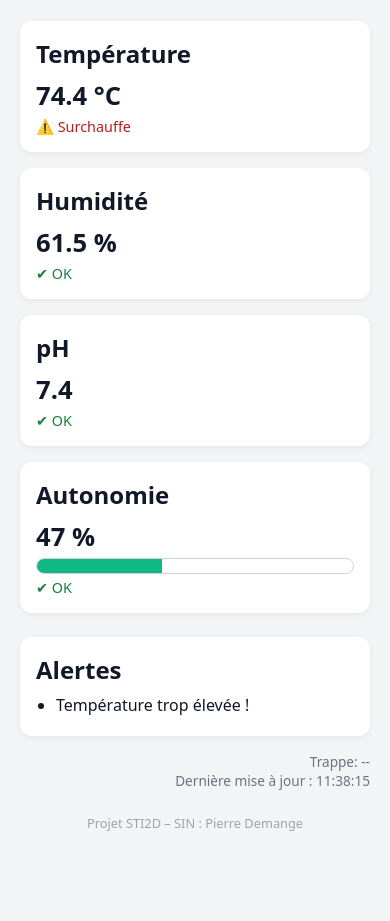
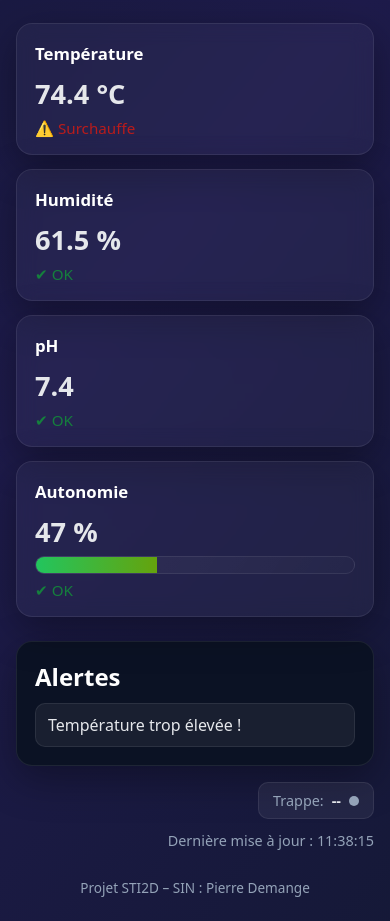
Before and after one commit to Peterdmg/activateur-composte, a plain HTML site: page index.html in a window 390 px wide. Shown: the part 153-1074 px from the top of the page. Before the commit the page ends 1005 px from the top, so only its background shows below. Drawn offline with Linux system fonts and the light colour scheme.

Commit message:
Refactor styles in style.css for better design
Updated CSS variables and styles for improved design and responsiveness.

```diff
--- a/style.css
+++ b/style.css
@@ -1,3 +1,17 @@
+:root {
+  --bg: #0f172a;
+  --panel: #0b1224;
+  --card: rgba(255, 255, 255, 0.04);
+  --border: rgba(255, 255, 255, 0.08);
+  --accent: #7dd3fc;
+  --accent-2: #22c55e;
+  --text: #e5e7eb;
+  --muted: #94a3b8;
+  --shadow: 0 12px 40px rgba(0, 0, 0, 0.35);
+  --radius: 16px;
+  --glass: rgba(255, 255, 255, 0.06);
+}
+
 * {
   box-sizing: border-box;
   margin: 0;
@@ -6,100 +20,211 @@
 }
 
 body {
-  background: #f3f4f6;
-  color: #111827;
-  padding: 20px;
+  min-height: 100vh;
+  padding: 32px 20px 24px;
+  color: var(--text);
+  background:
+    linear-gradient(130deg, #0b1024, #0f172a, #1e1b4b, #0f172a, #0b1024),
+    linear-gradient(210deg, rgba(80, 50, 150, 0.35), rgba(14, 165, 233, 0.08), rgba(15, 23, 42, 0.4));
+  background-size: 420% 420%, 320% 320%;
+  animation: auroraShift 24s linear infinite, auroraDrift 32s linear infinite;
+}
+
+@keyframes auroraShift {
+  0% {
+    background-position: 0% 40%, 30% 20%;
+  }
+  50% {
+    background-position: 80% 60%, 90% 80%;
+  }
+  100% {
+    background-position: 0% 40%, 30% 20%;
+  }
+}
+
+@keyframes auroraDrift {
+  0% {
+    background-position: 20% 20%, 70% 60%;
+  }
+  25% {
+    background-position: 60% 80%, 20% 40%;
+  }
+  50% {
+    background-position: 90% 30%, 50% 90%;
+  }
+  75% {
+    background-position: 40% 70%, 80% 30%;
+  }
+  100% {
+    background-position: 20% 20%, 70% 60%;
+  }
 }
 
 header {
   text-align: center;
-  margin-bottom: 24px;
+  margin-bottom: 28px;
 }
 
 header h1 {
-  font-size: 1.8rem;
-  margin-bottom: 8px;
+  font-size: 2rem;
+  letter-spacing: -0.02em;
+  margin-bottom: 10px;
+}
+
+header p {
+  color: var(--muted);
 }
 
 main {
   max-width: 1100px;
-  margin: 0 auto 24px auto;
+  margin: 0 auto 28px;
 }
 
 .cards {
   display: grid;
-  grid-template-columns: repeat(auto-fit, minmax(220px, 1fr));
-  gap: 16px;
+  grid-template-columns: repeat(auto-fit, minmax(230px, 1fr));
+  gap: 18px;
   margin-bottom: 24px;
 }
 
 .card {
-  background: white;
-  padding: 16px;
-  border-radius: 12px;
-  box-shadow: 0 2px 6px rgba(0, 0, 0, 0.06);
+  background: var(--card);
+  border: 1px solid var(--border);
+  border-radius: var(--radius);
+  padding: 18px 18px 16px;
+  box-shadow: var(--shadow);
+  backdrop-filter: blur(10px);
+  transition: transform 0.2s ease, border-color 0.2s ease, box-shadow 0.2s ease;
+}
+
+.card:hover {
+  transform: translateY(-4px);
+  border-color: rgba(125, 211, 252, 0.35);
+  box-shadow: 0 14px 40px rgba(0, 0, 0, 0.45);
 }
 
 .card h2 {
-  margin-bottom: 8px;
+  margin-bottom: 10px;
+  font-size: 1.05rem;
+  color: #fff;
 }
 
 .card .value {
-  font-size: 1.6rem;
-  font-weight: 600;
-  margin-bottom: 4px;
+  font-size: 1.7rem;
+  font-weight: 700;
+  margin-bottom: 6px;
 }
 
 .card .status {
-  color: #4b5563;
-  font-size: 0.9rem;
+  color: var(--muted);
+  font-size: 0.95rem;
 }
 
 .battery {
   width: 100%;
-  height: 16px;
-  border-radius: 8px;
-  border: 1px solid #d1d5db;
+  height: 18px;
+  border-radius: 10px;
+  border: 1px solid var(--border);
   overflow: hidden;
-  margin-bottom: 4px;
+  margin-bottom: 6px;
+  background: linear-gradient(120deg, rgba(255, 255, 255, 0.06), rgba(255, 255, 255, 0.02));
 }
 
 .battery-level {
   height: 100%;
   width: 0%;
-  background: #10b981;
-  transition: width 0.3s ease;
+  background: linear-gradient(90deg, #22c55e, #65a30d);
+  transition: width 0.35s ease;
 }
 
 .alerts {
-  background: white;
-  padding: 16px;
-  border-radius: 12px;
-  box-shadow: 0 2px 6px rgba(0, 0, 0, 0.06);
+  background: var(--panel);
+  border: 1px solid var(--border);
+  border-radius: var(--radius);
+  padding: 18px;
+  box-shadow: var(--shadow);
   margin-bottom: 16px;
 }
 
 .alerts h2 {
-  margin-bottom: 8px;
+  margin-bottom: 10px;
+  color: #fff;
 }
 
 .alerts ul {
-  list-style: disc;
-  padding-left: 20px;
+  list-style: none;
+  display: grid;
+  gap: 8px;
 }
 
 .alerts li {
-  margin-bottom: 4px;
+  padding: 10px 12px;
+  border-radius: 10px;
+  background: var(--glass);
+  border: 1px solid var(--border);
 }
 
 .meta {
   text-align: right;
-  color: #6b7280;
-  font-size: 0.85rem;
+  color: var(--muted);
+  font-size: 0.9rem;
+}
+
+.door-status {
+  display: inline-flex;
+  align-items: center;
+  gap: 8px;
+  padding: 8px 14px;
+  background: var(--glass);
+  border: 1px solid var(--border);
+  border-radius: 10px;
+  margin-bottom: 12px;
+  font-size: 0.9rem;
+}
+
+.door-label {
+  color: var(--muted);
+}
+
+.door-value {
+  font-weight: 600;
+  color: var(--text);
+}
+
+.door-indicator {
+  width: 10px;
+  height: 10px;
+  border-radius: 50%;
+  background: var(--muted);
+  display: inline-block;
+}
+
+.door-indicator.open {
+  background: #ef4444;
+  box-shadow: 0 0 8px rgba(239, 68, 68, 0.5);
+}
+
+.door-indicator.closed {
+  background: var(--accent-2);
+  box-shadow: 0 0 8px rgba(34, 197, 94, 0.5);
 }
 
 footer {
   text-align: center;
-  font-size: 0.8rem;
-  color: #9ca3af;
+  font-size: 0.85rem;
+  color: var(--muted);
 }
+
+@media (max-width: 640px) {
+  body {
+    padding: 24px 16px;
+  }
+
+  header h1 {
+    font-size: 1.6rem;
+  }
+
+  .cards {
+    gap: 14px;
+  }
+}
```
